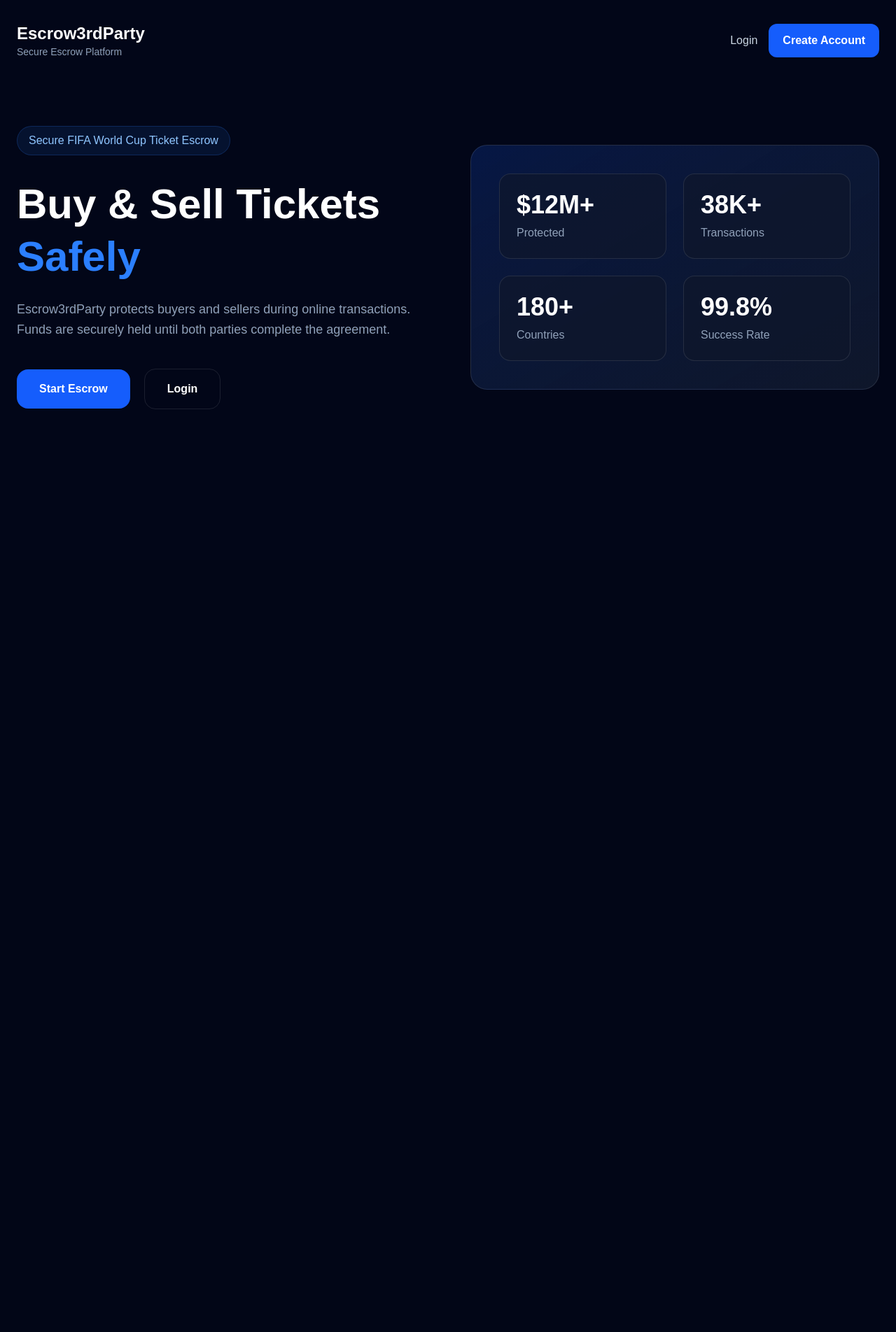
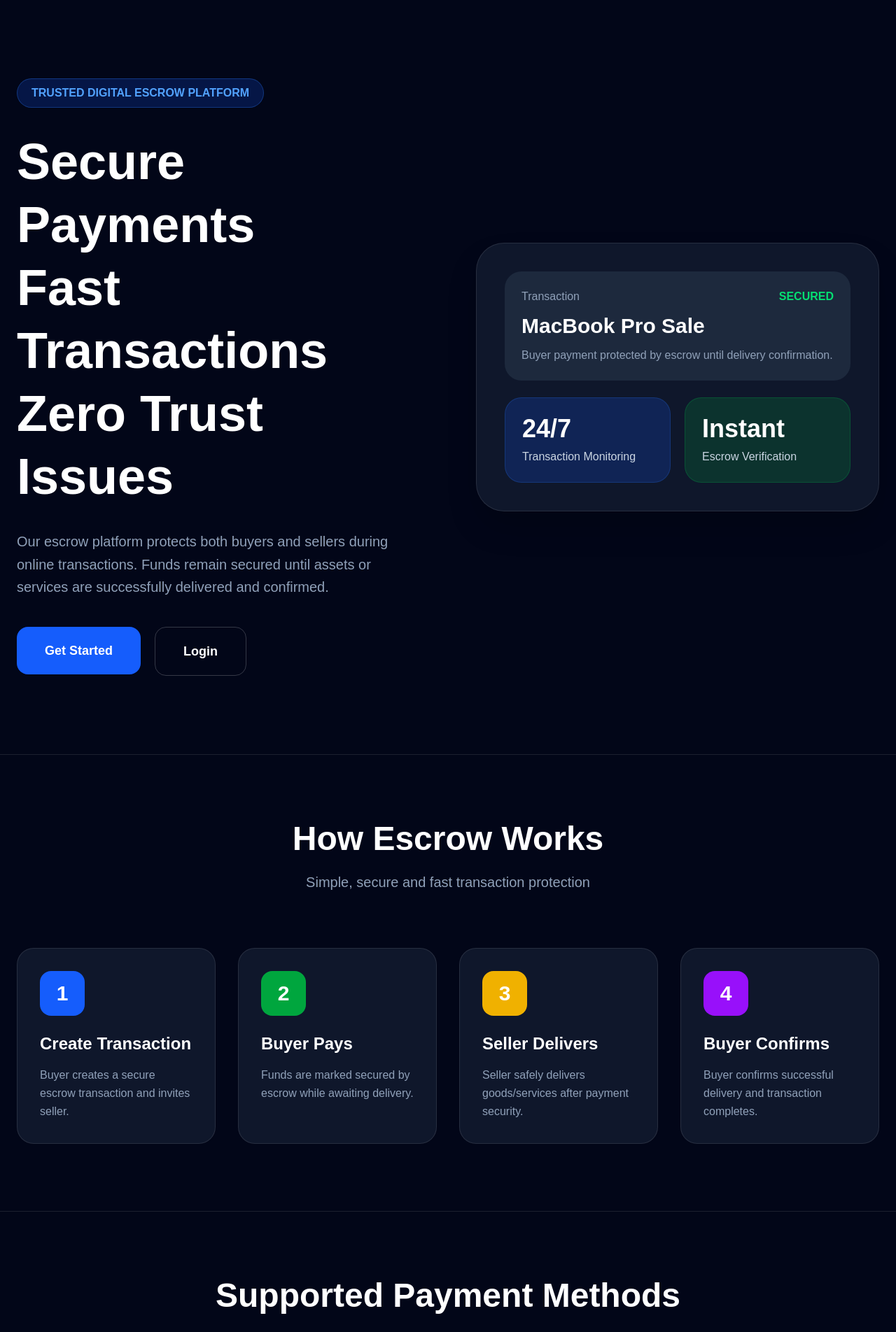
Before and after one commit to waynerone999-svg/ThirdPartyescrow-platform, a Next.js app: page / in a window 1280 px wide. Shown: the top 1904 px of the page at 70% size. Before the commit the page ends 800 px from the top, so only its background shows below. Built offline with nearby package versions, Linux system fonts and the light colour scheme.

Commit message:
Restore homepage

```diff
--- a/src/app/page.tsx
+++ b/src/app/page.tsx
@@ -1,293 +1,212 @@
+"use client";
+
 import Link from "next/link";
 
 export default function HomePage() {
 
   return (
 
-    <main className="
-      min-h-screen
-      bg-slate-950
-      text-white
-      overflow-hidden
-    ">
+    <main className="min-h-screen bg-slate-950 text-white overflow-hidden">
 
-      <section className="
-        max-w-7xl
-        mx-auto
+      {/* HERO */}
+      <section
+        className="
+          relative
           px-6
-        py-8
-      ">
+          py-28
+          border-b
+          border-white/10
+        "
+      >
 
-        <nav className="
-          flex
-          items-center
-          justify-between
-          mb-24
-        ">
+        <div className="max-w-7xl mx-auto grid lg:grid-cols-2 gap-20 items-center">
 
           <div>
 
-            <h1 className="
-              text-2xl
+            <div
+              className="
+                inline-flex
+                items-center
+                gap-2
+                bg-blue-600/20
+                border
+                border-blue-500/30
+                px-5
+                py-2
+                rounded-full
+                text-blue-400
+                font-bold
+                mb-8
+              "
+            >
+              TRUSTED DIGITAL ESCROW PLATFORM
+            </div>
+
+            <h1
+              className="
+                text-6xl
+                lg:text-7xl
                 font-black
-            ">
-              Escrow3rdParty
+                leading-tight
+                mb-8
+              "
+            >
+              Secure Payments
+              <br />
+
+              Fast Transactions
+              <br />
+
+              Zero Trust Issues
             </h1>
 
-            <p className="
-              text-sm
+            <p
+              className="
                 text-slate-400
-            ">
-              Secure Escrow Platform
+                text-xl
+                leading-relaxed
+                mb-10
+                max-w-2xl
+              "
+            >
+              Our escrow platform protects both buyers and sellers
+              during online transactions. Funds remain secured until
+              assets or services are successfully delivered and confirmed.
             </p>
 
-          </div>
+            <div className="flex flex-wrap gap-5">
 
-          <div className="
-            flex
-            items-center
-            gap-4
-          ">
+              <Link href="/register">
 
-            <Link
-              href="/login"
+                <button
                   className="
-                text-slate-300
-                hover:text-white
+                    bg-blue-600
+                    hover:bg-blue-700
+                    px-10
+                    py-5
+                    rounded-2xl
+                    font-black
+                    text-lg
+                  "
+                >
+                  Get Started
+                </button>
+
+              </Link>
+
+              <Link href="/login">
+
+                <button
+                  className="
+                    border
+                    border-white/20
+                    hover:border-white/40
+                    px-10
+                    py-5
+                    rounded-2xl
+                    font-black
+                    text-lg
                   "
                 >
                   Login
-            </Link>
+                </button>
 
-            <Link
-              href="/register"
-              className="
-                bg-blue-600
-                hover:bg-blue-700
-                px-5
-                py-3
-                rounded-xl
-                font-semibold
-              "
-            >
-              Create Account
-            </Link>
-
-          </div>
-
-        </nav>
-
-        <div className="
-          grid
-          lg:grid-cols-2
-          gap-16
-          items-center
-        ">
-
-          <div>
-
-            <div className="
-              inline-flex
-              items-center
-              gap-2
-              bg-blue-500/10
-              border
-              border-blue-500/20
-              text-blue-300
-              px-4
-              py-2
-              rounded-full
-              mb-8
-            ">
-
-              Secure FIFA World Cup
-              Ticket Escrow
-
-            </div>
-
-            <h2 className="
-              text-6xl
-              font-black
-              leading-tight
-              mb-6
-            ">
-
-              Buy & Sell Tickets
-
-              <span className="
-                text-blue-500
-              ">
-                {" "}Safely
-              </span>
-
-            </h2>
-
-            <p className="
-              text-slate-400
-              text-lg
-              leading-relaxed
-              mb-10
-              max-w-xl
-            ">
-
-              Escrow3rdParty protects
-              buyers and sellers during
-              online transactions.
-
-              Funds are securely held
-              until both parties complete
-              the agreement.
-
-            </p>
-
-            <div className="
-              flex
-              items-center
-              gap-5
-            ">
-
-              <Link
-                href="/register"
-                className="
-                  bg-blue-600
-                  hover:bg-blue-700
-                  px-8
-                  py-4
-                  rounded-2xl
-                  font-bold
-                "
-              >
-                Start Escrow
-              </Link>
-
-              <Link
-                href="/login"
-                className="
-                  border
-                  border-white/10
-                  hover:border-white/30
-                  px-8
-                  py-4
-                  rounded-2xl
-                  font-bold
-                "
-              >
-                Login
               </Link>
 
             </div>
 
           </div>
 
-          <div className="
-            bg-gradient-to-br
-            from-blue-600/20
-            to-slate-900
+          {/* RIGHT SIDE */}
+          <div className="relative">
+
+            <div
+              className="
+                bg-slate-900
                 border
                 border-white/10
+                rounded-[40px]
+                p-10
+                shadow-2xl
+              "
+            >
+
+              <div className="space-y-6">
+
+                <div
+                  className="
+                    bg-slate-800
                     rounded-3xl
-            p-10
-          ">
+                    p-6
+                  "
+                >
 
-            <div className="
-              grid
-              grid-cols-2
-              gap-6
-            ">
+                  <div className="flex justify-between mb-3">
 
-              <div className="
-                bg-slate-900/70
-                border
-                border-white/10
-                rounded-2xl
-                p-6
-              ">
+                    <span className="text-slate-400">
+                      Transaction
+                    </span>
 
-                <h3 className="
-                  text-4xl
-                  font-black
-                  mb-2
-                ">
-                  $12M+
-                </h3>
+                    <span className="text-green-400 font-bold">
+                      SECURED
+                    </span>
 
-                <p className="
-                  text-slate-400
-                ">
-                  Protected
+                  </div>
+
+                  <h2 className="text-3xl font-black mb-3">
+                    MacBook Pro Sale
+                  </h2>
+
+                  <p className="text-slate-400">
+                    Buyer payment protected by escrow until
+                    delivery confirmation.
                   </p>
 
                 </div>
 
-              <div className="
-                bg-slate-900/70
+                <div className="grid grid-cols-2 gap-5">
+
+                  <div
+                    className="
+                      bg-blue-600/20
                       border
-                border-white/10
-                rounded-2xl
+                      border-blue-500/20
+                      rounded-3xl
                       p-6
-              ">
+                    "
+                  >
 
-                <h3 className="
-                  text-4xl
-                  font-black
-                  mb-2
-                ">
-                  38K+
+                    <h3 className="text-4xl font-black mb-2">
+                      24/7
                     </h3>
 
-                <p className="
-                  text-slate-400
-                ">
-                  Transactions
+                    <p className="text-slate-300">
+                      Transaction Monitoring
                     </p>
 
                   </div>
 
-              <div className="
-                bg-slate-900/70
+                  <div
+                    className="
+                      bg-green-600/20
                       border
-                border-white/10
-                rounded-2xl
+                      border-green-500/20
+                      rounded-3xl
                       p-6
-              ">
+                    "
+                  >
 
-                <h3 className="
-                  text-4xl
-                  font-black
-                  mb-2
-                ">
-                  180+
+                    <h3 className="text-4xl font-black mb-2">
+                      Instant
                     </h3>
 
-                <p className="
-                  text-slate-400
-                ">
-                  Countries
+                    <p className="text-slate-300">
+                      Escrow Verification
                     </p>
 
                   </div>
 
-              <div className="
-                bg-slate-900/70
-                border
-                border-white/10
-                rounded-2xl
-                p-6
-              ">
-
-                <h3 className="
-                  text-4xl
-                  font-black
-                  mb-2
-                ">
-                  99.8%
-                </h3>
-
-                <p className="
-                  text-slate-400
-                ">
-                  Success Rate
-                </p>
+                </div>
 
               </div>
 
@@ -299,7 +218,244 @@
 
       </section>
 
+      {/* HOW IT WORKS */}
+      <section className="px-6 py-24">
+
+        <div className="max-w-7xl mx-auto">
+
+          <div className="text-center mb-20">
+
+            <h2 className="text-5xl font-black mb-6">
+              How Escrow Works
+            </h2>
+
+            <p className="text-slate-400 text-xl">
+              Simple, secure and fast transaction protection
+            </p>
+
+          </div>
+
+          <div className="grid lg:grid-cols-4 gap-8">
+
+            {/* STEP */}
+            <div
+              className="
+                bg-slate-900
+                border
+                border-white/10
+                rounded-3xl
+                p-8
+              "
+            >
+
+              <div
+                className="
+                  w-16
+                  h-16
+                  bg-blue-600
+                  rounded-2xl
+                  flex
+                  items-center
+                  justify-center
+                  text-3xl
+                  font-black
+                  mb-6
+                "
+              >
+                1
+              </div>
+
+              <h3 className="text-2xl font-black mb-4">
+                Create Transaction
+              </h3>
+
+              <p className="text-slate-400 leading-relaxed">
+                Buyer creates a secure escrow transaction and invites seller.
+              </p>
+
+            </div>
+
+            {/* STEP */}
+            <div
+              className="
+                bg-slate-900
+                border
+                border-white/10
+                rounded-3xl
+                p-8
+              "
+            >
+
+              <div
+                className="
+                  w-16
+                  h-16
+                  bg-green-600
+                  rounded-2xl
+                  flex
+                  items-center
+                  justify-center
+                  text-3xl
+                  font-black
+                  mb-6
+                "
+              >
+                2
+              </div>
+
+              <h3 className="text-2xl font-black mb-4">
+                Buyer Pays
+              </h3>
+
+              <p className="text-slate-400 leading-relaxed">
+                Funds are marked secured by escrow while awaiting delivery.
+              </p>
+
+            </div>
+
+            {/* STEP */}
+            <div
+              className="
+                bg-slate-900
+                border
+                border-white/10
+                rounded-3xl
+                p-8
+              "
+            >
+
+              <div
+                className="
+                  w-16
+                  h-16
+                  bg-yellow-500
+                  rounded-2xl
+                  flex
+                  items-center
+                  justify-center
+                  text-3xl
+                  font-black
+                  mb-6
+                "
+              >
+                3
+              </div>
+
+              <h3 className="text-2xl font-black mb-4">
+                Seller Delivers
+              </h3>
+
+              <p className="text-slate-400 leading-relaxed">
+                Seller safely delivers goods/services after payment security.
+              </p>
+
+            </div>
+
+            {/* STEP */}
+            <div
+              className="
+                bg-slate-900
+                border
+                border-white/10
+                rounded-3xl
+                p-8
+              "
+            >
+
+              <div
+                className="
+                  w-16
+                  h-16
+                  bg-purple-600
+                  rounded-2xl
+                  flex
+                  items-center
+                  justify-center
+                  text-3xl
+                  font-black
+                  mb-6
+                "
+              >
+                4
+              </div>
+
+              <h3 className="text-2xl font-black mb-4">
+                Buyer Confirms
+              </h3>
+
+              <p className="text-slate-400 leading-relaxed">
+                Buyer confirms successful delivery and transaction completes.
+              </p>
+
+            </div>
+
+          </div>
+
+        </div>
+
+      </section>
+
+      {/* PAYMENT METHODS */}
+      <section
+        className="
+          px-6
+          py-24
+          border-t
+          border-white/10
+        "
+      >
+
+        <div className="max-w-7xl mx-auto">
+
+          <div className="text-center mb-16">
+
+            <h2 className="text-5xl font-black mb-6">
+              Supported Payment Methods
+            </h2>
+
+            <p className="text-slate-400 text-xl">
+              Fast local and international transaction options
+            </p>
+
+          </div>
+
+          <div className="grid md:grid-cols-3 lg:grid-cols-4 gap-6">
+
+            {[
+              "Wise Transfer",
+              "Zelle",
+              "Cash App",
+              "Apple Pay",
+              "M-PESA",
+              "Bank Transfer",
+              "PayPal",
+              "Airtel Money",
+            ].map((method) => (
+
+              <div
+                key={method}
+                className="
+                  bg-slate-900
+                  border
+                  border-white/10
+                  rounded-3xl
+                  p-6
+                  text-center
+                  font-black
+                  text-xl
+                "
+              >
+                {method}
+              </div>
+
+            ))}
+
+          </div>
+
+        </div>
+
+      </section>
+
     </main>
-
   );
 }
```
Lines whose indentation alone changed are shown as unchanged.
